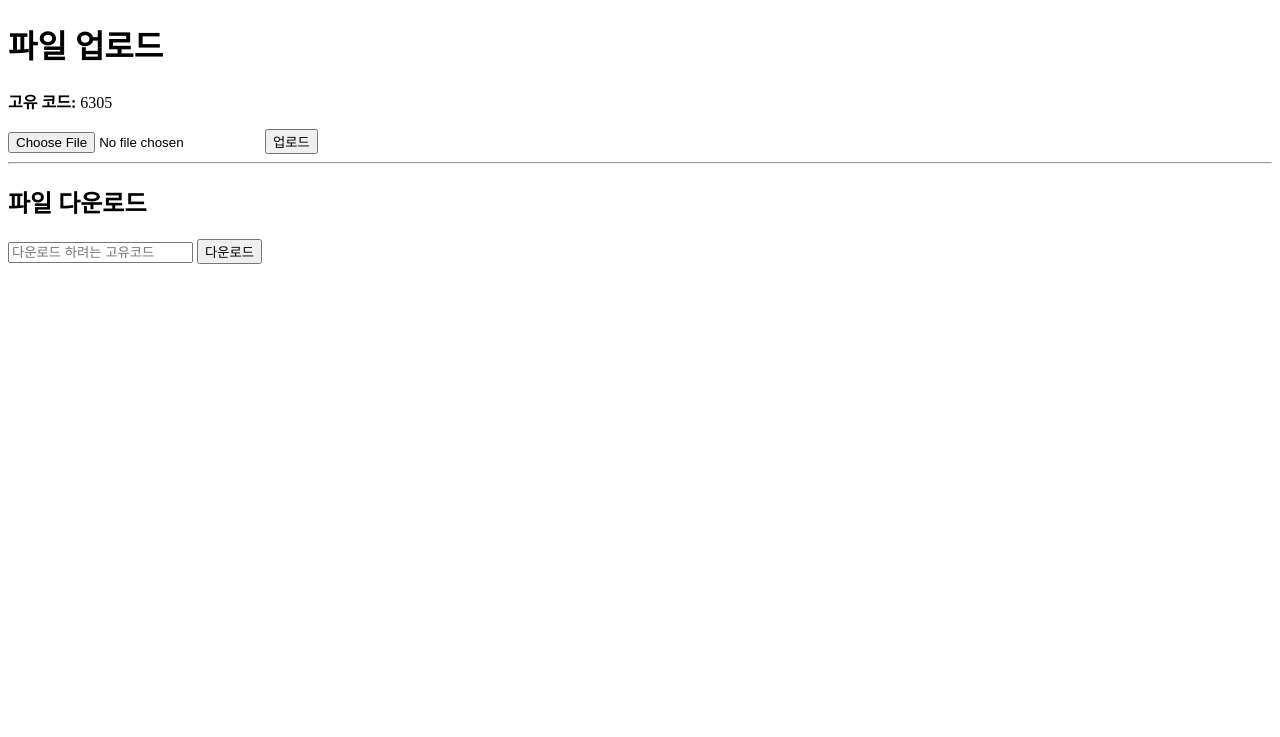
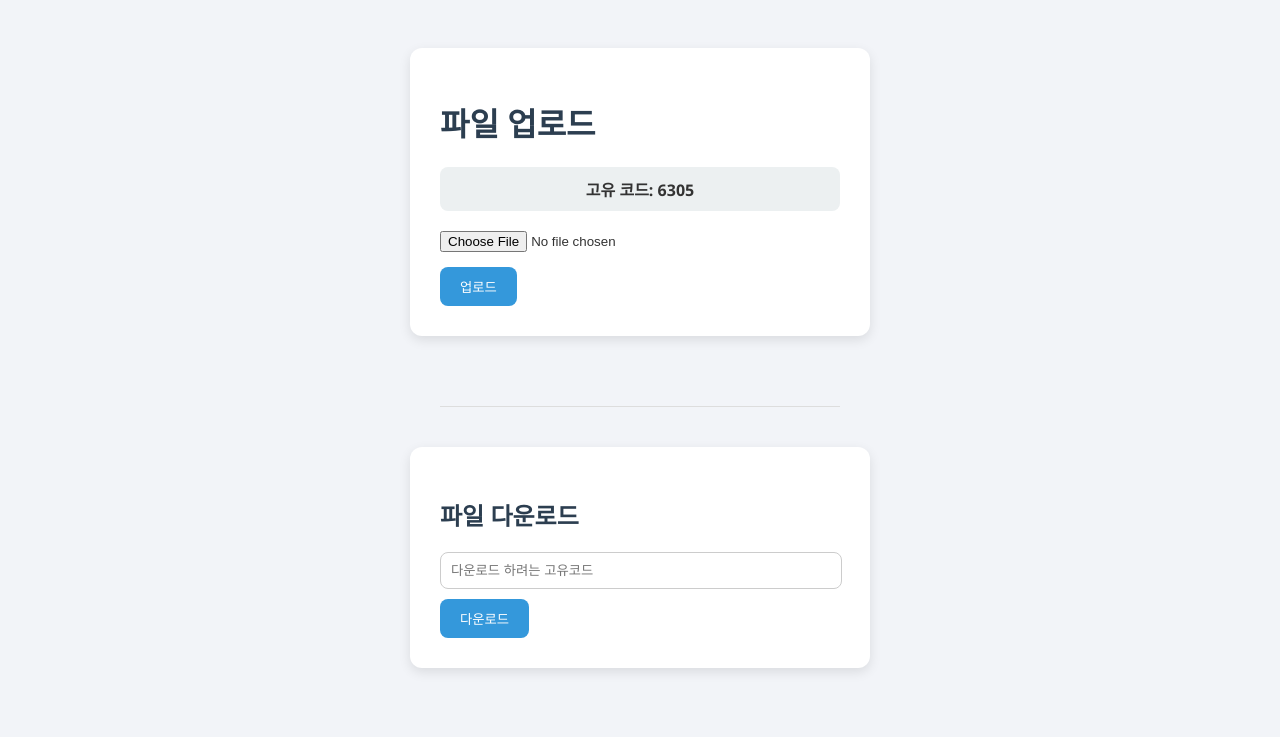
Before and after one commit to hy87412/flask-file-share-web, a Flask app: page / in a window 1280 px wide. Shown: the top 737 px of the page. Run offline with Flask 3, Linux system fonts and the light colour scheme.

Commit message:
gui update

```diff
--- a/app.py
+++ b/app.py
@@ -55,4 +55,4 @@ def downloadfile(code):
 
 
 if __name__ == "__main__" :
-    app.run(debug=False, host='0.0.0.0')
+    app.run(debug=False, host='0.0.0.0', port=80)
--- a/templates/index.html
+++ b/templates/index.html
@@ -3,6 +3,75 @@
 <head>
     <meta charset="UTF-8">
     <title>파일 업로드</title>
+    <style>
+        body {
+            font-family: 'Segoe UI', Tahoma, Geneva, Verdana, sans-serif;
+            background-color: #f2f4f8;
+            color: #333;
+            display: flex;
+            flex-direction: column;
+            align-items: center;
+            padding: 40px 20px;
+        }
+
+        h1, h2 {
+            color: #2c3e50;
+        }
+
+        .container {
+            background-color: #ffffff;
+            border-radius: 12px;
+            box-shadow: 0 4px 12px rgba(0, 0, 0, 0.1);
+            padding: 30px;
+            max-width: 400px;
+            width: 100%;
+            margin-bottom: 30px;
+        }
+
+        .code-display {
+            background-color: #ecf0f1;
+            padding: 10px;
+            border-radius: 8px;
+            margin-bottom: 20px;
+            font-weight: bold;
+            text-align: center;
+        }
+
+        input[type="file"] {
+            display: block;
+            margin-bottom: 15px;
+        }
+
+        input[type="submit"], button {
+            background-color: #3498db;
+            color: white;
+            border: none;
+            padding: 10px 20px;
+            border-radius: 8px;
+            cursor: pointer;
+            transition: background-color 0.3s ease;
+        }
+
+        input[type="submit"]:hover, button:hover {
+            background-color: #2980b9;
+        }
+
+        input[type="text"] {
+            width: calc(100% - 20px);
+            padding: 10px;
+            border-radius: 8px;
+            border: 1px solid #ccc;
+            margin-bottom: 10px;
+        }
+
+        hr {
+            width: 100%;
+            max-width: 400px;
+            margin: 40px 0;
+            border: 0;
+            border-top: 1px solid #ddd;
+        }
+    </style>
     <script>
         function goToDownload() {
             const code = document.getElementById("downloadCode").value;
@@ -15,17 +84,23 @@
     </script>
 </head>
 <body>
+    <div class="container">
         <h1>파일 업로드</h1>
-    <p><strong>고유 코드:</strong> {{ code }}</p>
+        <div class="code-display">
+            고유 코드: {{ code }}
+        </div>
         <form action="/upload/{{ code }}" method="post" enctype="multipart/form-data">
             <input type="file" name="file" required>
             <input type="submit" value="업로드">
         </form>
+    </div>
 
     <hr>
 
+    <div class="container">
         <h2>파일 다운로드</h2>
         <input type="text" id="downloadCode" placeholder="다운로드 하려는 고유코드">
         <button onclick="goToDownload()">다운로드</button>
+    </div>
 </body>
 </html>
```
Lines whose indentation alone changed are shown as unchanged.
